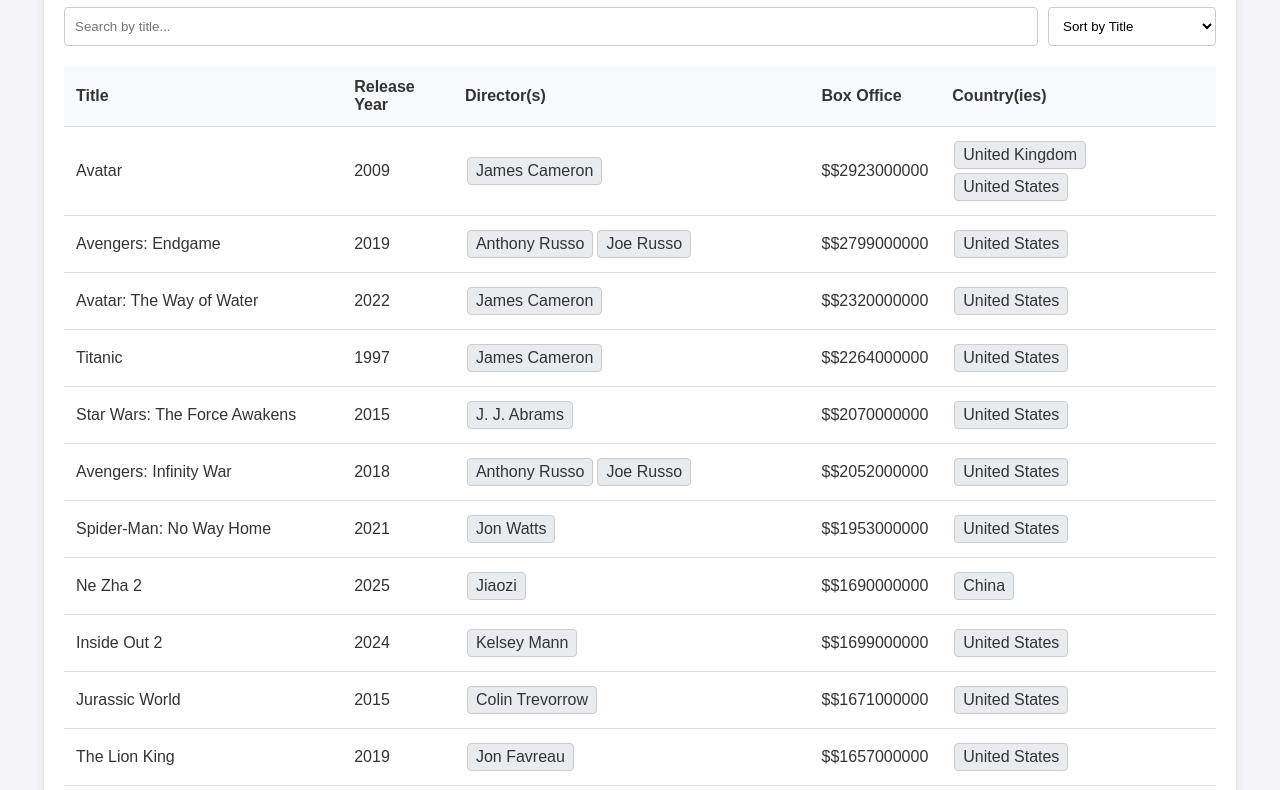
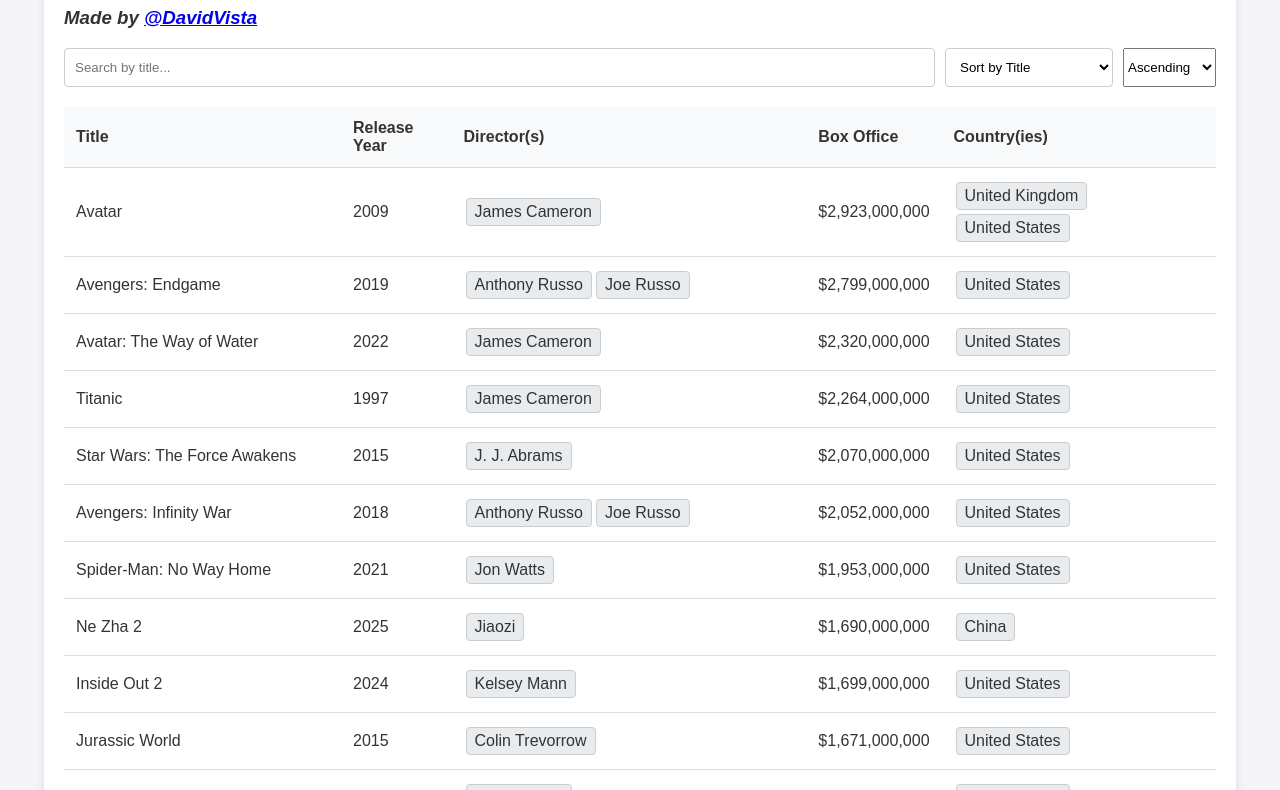
Before and after one commit to DavidVista/highest-grossing-films, a plain HTML site: page index.html in a window 1280 px wide. Shown: the part 113-903 px from the top of the page. Drawn offline with Linux system fonts and the light colour scheme.

Commit message:
add orders of sorting and fix visualization bug

```diff
--- a/data.json
+++ b/data.json
@@ -3,350 +3,350 @@
         "title": "Avatar",
         "release_year": 2009,
         "director": "James Cameron",
-        "box_office": "$2923000000",
+        "box_office": 2923000000.0,
         "country": "United Kingdom;United States"
     },
     {
         "title": "Avengers: Endgame",
         "release_year": 2019,
         "director": "Anthony Russo;Joe Russo",
-        "box_office": "$2799000000",
+        "box_office": 2799000000.0,
         "country": "United States"
     },
     {
         "title": "Avatar: The Way of Water",
         "release_year": 2022,
         "director": "James Cameron",
-        "box_office": "$2320000000",
+        "box_office": 2320000000.0,
         "country": "United States"
     },
     {
         "title": "Titanic",
         "release_year": 1997,
         "director": "James Cameron",
-        "box_office": "$2264000000",
+        "box_office": 2264000000.0,
         "country": "United States"
     },
     {
         "title": "Star Wars: The Force Awakens",
         "release_year": 2015,
         "director": "J. J. Abrams",
-        "box_office": "$2070000000",
+        "box_office": 2070000000.0,
         "country": "United States"
     },
     {
         "title": "Avengers: Infinity War",
         "release_year": 2018,
         "director": "Anthony Russo;Joe Russo",
-        "box_office": "$2052000000",
+        "box_office": 2052000000.0,
         "country": "United States"
     },
     {
         "title": "Spider-Man: No Way Home",
         "release_year": 2021,
         "director": "Jon Watts",
-        "box_office": "$1953000000",
+        "box_office": 1953000000.0,
         "country": "United States"
     },
     {
         "title": "Ne Zha 2",
         "release_year": 2025,
         "director": "Jiaozi",
-        "box_office": "$1690000000",
+        "box_office": 1690000000.0,
         "country": "China"
     },
     {
         "title": "Inside Out 2",
         "release_year": 2024,
         "director": "Kelsey Mann",
-        "box_office": "$1699000000",
+        "box_office": 1699000000.0,
         "country": "United States"
     },
     {
         "title": "Jurassic World",
         "release_year": 2015,
         "director": "Colin Trevorrow",
-        "box_office": "$1671000000",
+        "box_office": 1671000000.0,
         "country": "United States"
     },
     {
         "title": "The Lion King",
         "release_year": 2019,
         "director": "Jon Favreau",
-        "box_office": "$1657000000",
+        "box_office": 1657000000.0,
         "country": "United States"
     },
     {
         "title": "The Avengers",
         "release_year": 2012,
         "director": "Joss Whedon",
-        "box_office": "$1521000000",
+        "box_office": 1521000000.0,
         "country": "United States"
     },
     {
         "title": "Furious 7",
         "release_year": 2015,
         "director": "James Wan",
-        "box_office": "$1515000000",
+        "box_office": 1515000000.0,
         "country": "United States China"
     },
     {
         "title": "Top Gun: Maverick",
         "release_year": 2022,
         "director": "Joseph Kosinski",
-        "box_office": "$1496000000",
+        "box_office": 1496000000.0,
         "country": "United States"
     },
     {
         "title": "Frozen 2",
         "release_year": 2019,
         "director": "Chris Buck;Jennifer Lee",
-        "box_office": "$1453000000",
+        "box_office": 1453000000.0,
         "country": "United States"
     },
     {
         "title": "Barbie",
         "release_year": 2023,
         "director": "Greta Gerwig",
-        "box_office": "$1446000000",
+        "box_office": 1446000000.0,
         "country": "United States;United Kingdom"
     },
     {
         "title": "Avengers: Age of Ultron",
         "release_year": 2015,
         "director": "Joss Whedon",
-        "box_office": "$1405000000",
+        "box_office": 1405000000.0,
         "country": "United States"
     },
     {
         "title": "The Super Mario Bros. Movie",
         "release_year": 2023,
         "director": "Aaron Horvath;Michael Jelenic",
-        "box_office": "$1360000000",
+        "box_office": 1360000000.0,
         "country": "United States"
     },
     {
         "title": "Black Panther",
         "release_year": 2018,
         "director": "Ryan Coogler",
-        "box_office": "$1350000000",
+        "box_office": 1350000000.0,
         "country": "United States"
     },
     {
         "title": "Harry Potter and the Deathly Hallows – Part 2",
         "release_year": 2011,
         "director": "David Yates",
-        "box_office": "$1342000000",
+        "box_office": 1342000000.0,
         "country": "United Kingdom;United States"
     },
     {
         "title": "Deadpool & Wolverine",
         "release_year": 2024,
         "director": "Shawn Levy",
-        "box_office": "$1338000000",
+        "box_office": 1338000000.0,
         "country": "United States"
     },
     {
         "title": "Star Wars: The Last Jedi",
         "release_year": 2017,
         "director": "Rian Johnson",
-        "box_office": "$1334000000",
+        "box_office": 1334000000.0,
         "country": "United States"
     },
     {
         "title": "Jurassic World: Fallen Kingdom",
         "release_year": 2018,
         "director": "J. A. Bayona",
-        "box_office": "$1310000000",
+        "box_office": 1310000000.0,
         "country": "China;United States"
     },
     {
         "title": "Frozen",
         "release_year": 2013,
         "director": "Chris Buck;Jennifer Lee",
-        "box_office": "$1280000000",
+        "box_office": 1280000000.0,
         "country": "United States"
     },
     {
         "title": "Beauty and the Beast",
         "release_year": 2017,
         "director": "Bill Condon",
-        "box_office": "$1266000000",
+        "box_office": 1266000000.0,
         "country": "United States"
     },
     {
         "title": "Incredibles 2",
         "release_year": 2018,
         "director": "Brad Bird",
-        "box_office": "$1243000000",
+        "box_office": 1243000000.0,
         "country": "United States"
     },
     {
         "title": "The Fate of the Furious",
         "release_year": 2017,
         "director": "F. Gary Gray",
-        "box_office": "$1236000000",
+        "box_office": 1236000000.0,
         "country": "United States;China"
     },
     {
         "title": "Iron Man 3",
         "release_year": 2013,
         "director": "Shane Black",
-        "box_office": "$1216000000",
+        "box_office": 1216000000.0,
         "country": "United States"
     },
     {
         "title": "Minions",
         "release_year": 2015,
         "director": "Pierre Coffin;Kyle Balda",
-        "box_office": "$1159000000",
+        "box_office": 1159000000.0,
         "country": "United States"
     },
     {
         "title": "Captain America: Civil War",
         "release_year": 2016,
         "director": "Anthony RussoJoe Russo;Anthony Russo;Joe Russo",
-        "box_office": "$1155000000",
+        "box_office": 1155000000.0,
         "country": "United States"
     },
     {
         "title": "Aquaman",
         "release_year": 2018,
         "director": "James Wan",
-        "box_office": "$1152000000",
+        "box_office": 1152000000.0,
         "country": "United States"
     },
     {
         "title": "The Lord of the Rings: The Return of the King",
         "release_year": 2003,
         "director": "Peter Jackson",
-        "box_office": "$1151000000",
+        "box_office": 1151000000.0,
         "country": "New Zealand;Germany;United States"
     },
     {
         "title": "Spider-Man: Far From Home",
         "release_year": 2019,
         "director": "Jon Watts",
-        "box_office": "$1133000000",
+        "box_office": 1133000000.0,
         "country": "United States"
     },
     {
         "title": "Captain Marvel",
         "release_year": 2019,
         "director": "Anna BodenRyan Fleck",
-        "box_office": "$1131000000",
+        "box_office": 1131000000.0,
         "country": "United States"
     },
     {
         "title": "Transformers: Dark of the Moon",
         "release_year": 2011,
         "director": "Michael Bay",
-        "box_office": "$1124000000",
+        "box_office": 1124000000.0,
         "country": "United States"
     },
     {
         "title": "Skyfall",
         "release_year": 2012,
         "director": "Sam Mendes",
-        "box_office": "$1109000000",
+        "box_office": 1109000000.0,
         "country": "United Kingdom;United States"
     },
     {
         "title": "Transformers: Age of Extinction",
         "release_year": 2014,
         "director": "Michael Bay",
-        "box_office": "$1104000000",
+        "box_office": 1104000000.0,
         "country": "United States"
     },
     {
         "title": "The Dark Knight Rises",
         "release_year": 2012,
         "director": "Christopher Nolan",
-        "box_office": "$1115000000",
+        "box_office": 1115000000.0,
         "country": "United States;United Kingdom"
     },
     {
         "title": "Joker",
         "release_year": 2019,
         "director": "Todd Phillips",
-        "box_office": "$1079000000",
+        "box_office": 1079000000.0,
         "country": "United States"
     },
     {
         "title": "Star Wars: The Rise of Skywalker",
         "release_year": 2019,
         "director": "J. J. Abrams",
-        "box_office": "$1077000000",
+        "box_office": 1077000000.0,
         "country": "United States"
     },
     {
         "title": "Toy Story 4",
         "release_year": 2019,
         "director": "Josh Cooley",
-        "box_office": "$1074000000",
+        "box_office": 1074000000.0,
         "country": "United States"
     },
     {
         "title": "Toy Story 3",
         "release_year": 2010,
         "director": "Lee Unkrich",
-        "box_office": "$1067000000",
+        "box_office": 1067000000.0,
         "country": "United States"
     },
     {
         "title": "Pirates of the Caribbean: Dead Man's Chest",
         "release_year": 2006,
         "director": "Gore Verbinski",
-        "box_office": "$1066000000",
+        "box_office": 1066000000.0,
         "country": "United States"
     },
     {
         "title": "Rogue One: A Star Wars Story",
         "release_year": 2016,
         "director": "Gareth Edwards",
-        "box_office": "$1059000000",
+        "box_office": 1059000000.0,
         "country": "United States"
     },
     {
         "title": "Aladdin",
         "release_year": 2019,
         "director": "Guy Ritchie",
-        "box_office": "$1054000000",
+        "box_office": 1054000000.0,
         "country": "United States"
     },
     {
         "title": "Moana 2",
         "release_year": 2024,
         "director": "David Derrick Jr.;Jason Hand;Dana Ledoux Miller",
-        "box_office": "$1050000000",
+        "box_office": 1050000000.0,
         "country": "United States"
     },
     {
         "title": "Star Wars: Episode I – The Phantom Menace",
         "release_year": 1999,
         "director": "George Lucas",
-        "box_office": "$1047000000",
+        "box_office": 1047000000.0,
         "country": "United States"
     },
     {
         "title": "Pirates of the Caribbean: On Stranger Tides",
         "release_year": 2011,
         "director": "Rob Marshall",
-        "box_office": "$1046000000",
+        "box_office": 1046000000.0,
         "country": "United States"
     },
     {
         "title": "Jurassic Park",
         "release_year": 1993,
         "director": "Steven Spielberg",
-        "box_office": "$1104000000",
+        "box_office": 1104000000.0,
         "country": "United States"
     },
     {
         "title": "Despicable Me 3",
         "release_year": 2017,
         "director": "Pierre Coffin;Kyle Balda",
-        "box_office": "$1035000000",
+        "box_office": 1035000000.0,
         "country": "United States"
     }
 ]
--- a/index.html
+++ b/index.html
@@ -3,18 +3,23 @@
 <head>
     <meta charset="UTF-8">
     <meta name="viewport" content="width=device-width, initial-scale=1.0">
-    <title>Film Database</title>
+    <title>Highest-grossing films</title>
     <link rel="stylesheet" href="styles.css">
 </head>
 <body>
     <div class="container">
-        <h1>Film Database</h1>
+        <h1>Highest-grossing films according to <a href="https://en.wikipedia.org/wiki/List_of_highest-grossing_films">Wikipedia</a></h1>
+        <h3> <i> Made by <a href="https://github.com/DavidVista">@DavidVista</a> </i> </h3>
         <div class="controls">
             <input type="text" id="search" placeholder="Search by title..." oninput="filterTable()">
             <select id="sort" onchange="sortTable()">
                 <option value="title">Sort by Title</option>
                 <option value="release_year">Sort by Release Year</option>
                 <option value="box_office">Sort by Box Office</option>
+            </select>
+            <select id="sort-order" onchange="sortTable()">
+                <option value="asc">Ascending</option>
+                <option value="desc">Descending</option>
             </select>
         </div>
         <table id="filmTable">
--- a/script.js
+++ b/script.js
@@ -1,7 +1,7 @@
 // Load JSON data
 let films = [];
 
-fetch("data.json")
+fetch('data.json')
     .then(response => response.json())
     .then(data => {
         films = data;
@@ -65,11 +65,31 @@ function filterTable() {
 
 // Sort table
 function sortTable() {
-    const sortBy = document.getElementById('sort').value;
+    const sortBy = document.getElementById('sort').value; // Get the field to sort by
+    const sortOrder = document.getElementById('sort-order').value; // Get the sorting order (asc/desc)
+
     const sortedFilms = [...films].sort((a, b) => {
-        if (a[sortBy] < b[sortBy]) return -1;
-        if (a[sortBy] > b[sortBy]) return 1;
-        return 0;
+        let comparison = 0;
+
+        // Compare based on the selected field
+        if (sortBy === 'title') {
+            comparison = a.title.localeCompare(b.title);
+        } else if (sortBy === 'release_year') {
+            comparison = a.release_year - b.release_year;
+        } else if (sortBy === 'box_office') {
+            comparison = a.box_office - b.box_office;
+        }
+
+        // Reverse the comparison for descending order
+        if (sortOrder === 'desc') {
+            comparison = -comparison;
+        }
+
+        return comparison;
     });
+
     renderTable(sortedFilms);
 }
+
+// Initial render
+renderTable(films);
```
